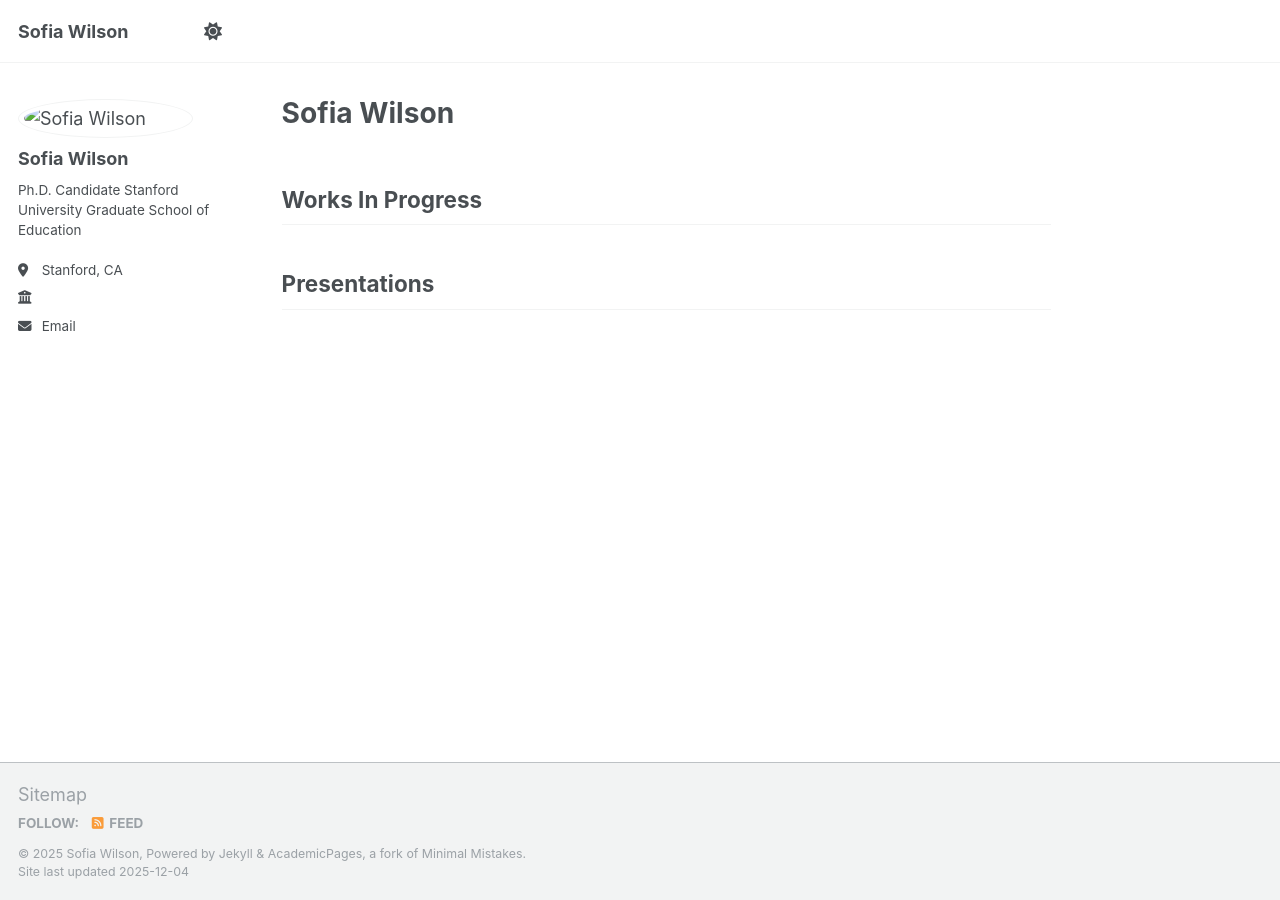
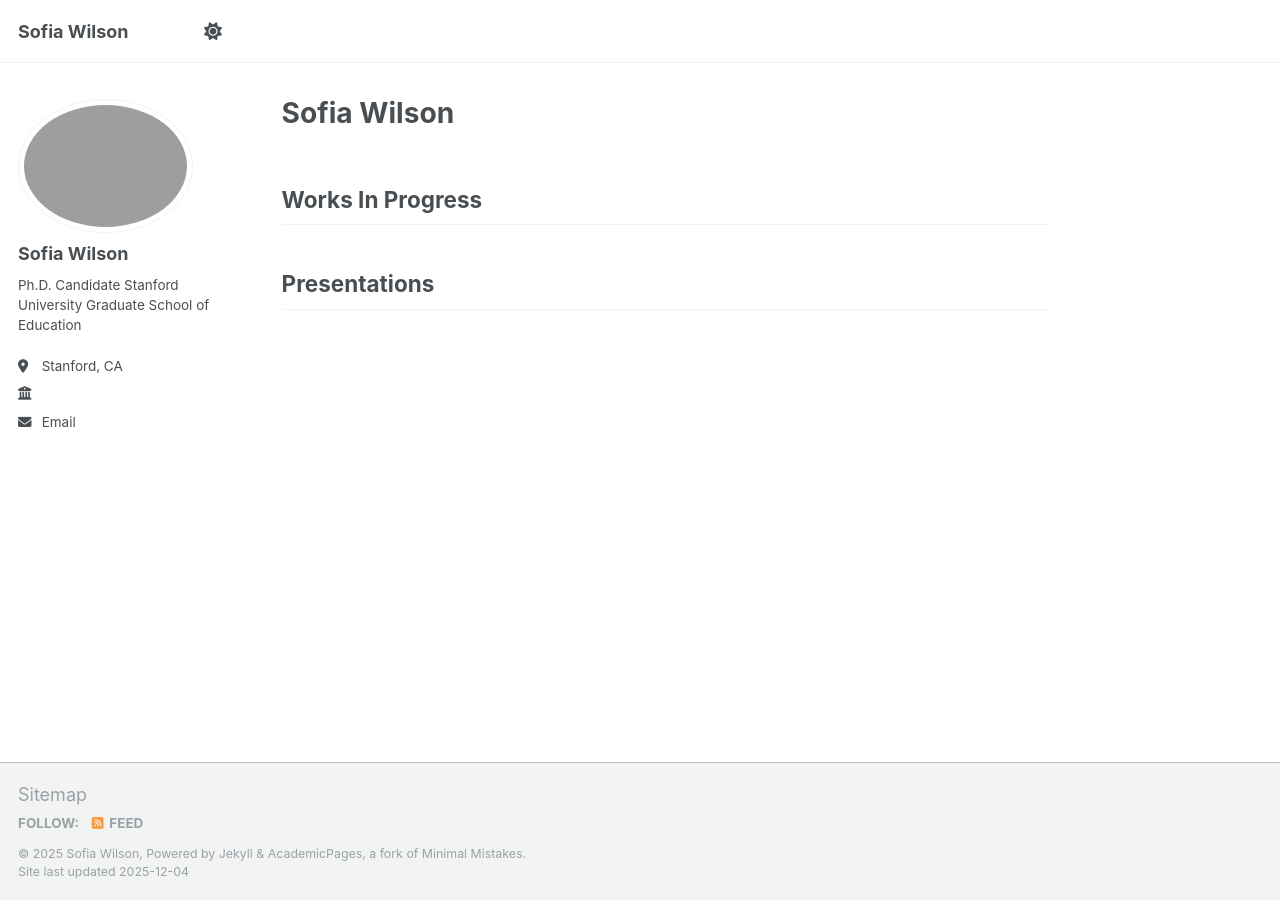
Before and after one commit to sofia-wilson/sofia-wilson.github.io, a Jekyll site: the page built from index.md, in a window 1280 px wide. Built offline with Jekyll 4.4.1, drawn with Linux system fonts in a browser that asks for light colours.

Commit message:
Update _config.yml

```diff
--- a/_config.yml
+++ b/_config.yml
@@ -22,7 +22,7 @@ repository               : "academicpages/academicpages.github.io"
 #               Additional customization can be done by editing /_includes/author-profile.html
 author:
   # Biographic information
-  avatar           : "/images/headshot.jpg"
+  avatar           : ""
   name             : "Sofia Wilson"
   pronouns         : # example: "she/her"
   bio              : "Ph.D. Candidate
```
